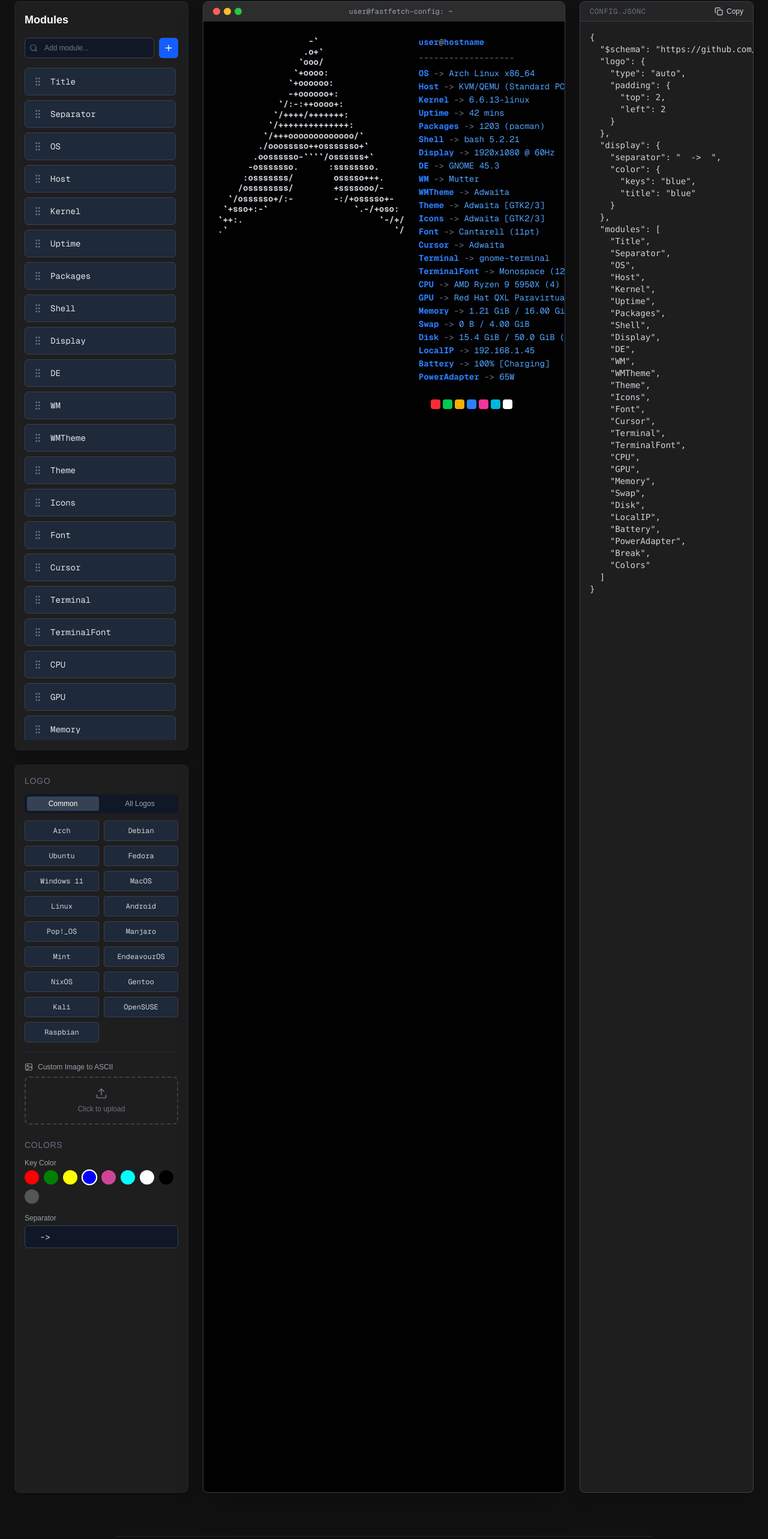
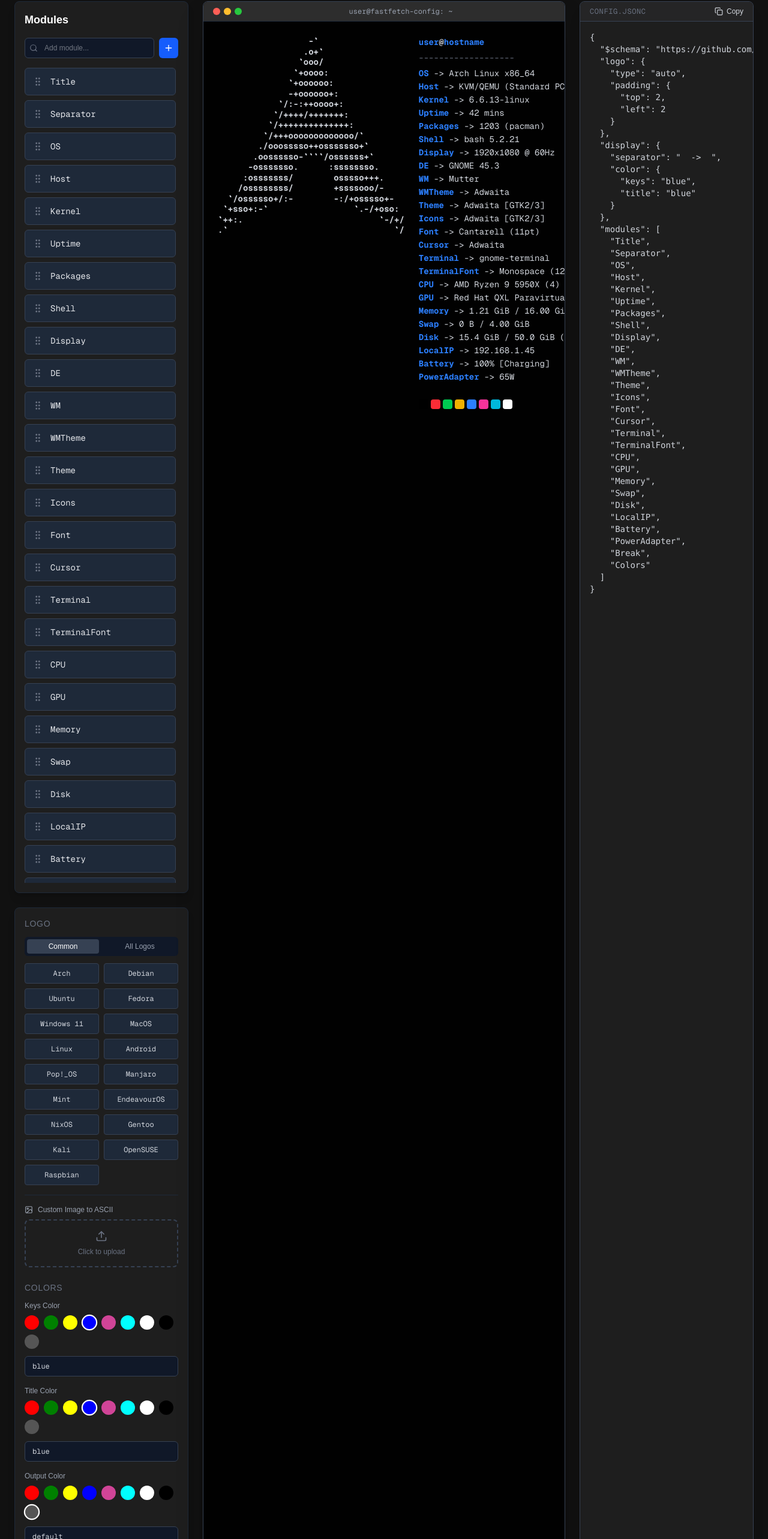
Before and after one commit to jmdspeedy/fastfetch-configurator, a Next.js app: page / in a window 1280 px wide. Shown: the part 123-2689 px from the top of the page at 60% size. Built offline with nearby package versions, Linux system fonts and the light colour scheme.

Commit message:
feat: expand color configuration options
- Add ColorPicker component with manual input support
- Add controls for Title, Output, and Separator colors
- Update TerminalPreview to render new color options

```diff
--- a/src/components/AppearanceControls.tsx
+++ b/src/components/AppearanceControls.tsx
@@ -7,7 +7,7 @@ import { convertImageToAscii } from '@/utils/ascii';
 import { useRef, useState, useMemo } from 'react';
 import { Upload, Image as ImageIcon, Search } from 'lucide-react';
 
-const colors = ['red', 'green', 'yellow', 'blue', 'magenta', 'cyan', 'white', 'black', 'default'];
+import ColorPicker from './ColorPicker';
 
 export default function AppearanceControls() {
   const { logo, setPresetLogo, setCustomLogo, display, updateDisplay } = useConfigStore();
@@ -152,19 +152,35 @@ export default function AppearanceControls() {
 
         <div className="flex flex-col gap-4">
           <div>
-            <label className="text-xs text-gray-400 mb-1 block">Key Color</label>
-            <div className="flex flex-wrap gap-2">
-              {colors.map(c => (
-                <button
-                  key={c}
-                  onClick={() => updateDisplay({ color: { ...display.color, keys: c } })}
-                  className={`w-6 h-6 rounded-full border-2 transition-transform ${display.color?.keys === c ? 'border-white scale-110' : 'border-transparent'
-                    }`}
-                  style={{ backgroundColor: c === 'default' ? '#555' : c === 'black' ? '#000' : c === 'magenta' ? '#d04497' : c }}
-                  title={c}
+            <ColorPicker
+              label="Keys Color"
+              value={display.color?.keys}
+              onChange={(val) => updateDisplay({ color: { ...display.color, keys: val } })}
             />
-              ))}
           </div>
+
+          <div>
+            <ColorPicker
+              label="Title Color"
+              value={display.color?.title}
+              onChange={(val) => updateDisplay({ color: { ...display.color, title: val } })}
+            />
+          </div>
+
+          <div>
+            <ColorPicker
+              label="Output Color"
+              value={display.color?.output}
+              onChange={(val) => updateDisplay({ color: { ...display.color, output: val } })}
+            />
+          </div>
+
+          <div>
+            <ColorPicker
+              label="Separator Color"
+              value={display.color?.separator}
+              onChange={(val) => updateDisplay({ color: { ...display.color, separator: val } })}
+            />
           </div>
 
           <div>
--- /dev/null
+++ b/src/components/ColorPicker.tsx
@@ -0,0 +1,56 @@
+import React, { useState, useEffect } from 'react';
+
+const PRESET_COLORS = ['red', 'green', 'yellow', 'blue', 'magenta', 'cyan', 'white', 'black', 'default'];
+
+interface ColorPickerProps {
+    label: string;
+    value?: string;
+    onChange: (value: string) => void;
+}
+
+export default function ColorPicker({ label, value = 'default', onChange }: ColorPickerProps) {
+    const [inputValue, setInputValue] = useState(value);
+
+    // Sync internal input state when prop value changes (e.g. from preset click)
+    useEffect(() => {
+        setInputValue(value);
+    }, [value]);
+
+    const handleInputChange = (e: React.ChangeEvent<HTMLInputElement>) => {
+        const newValue = e.target.value;
+        setInputValue(newValue);
+        onChange(newValue);
+    };
+
+    return (
+        <div className="flex flex-col gap-2">
+            <label className="text-xs text-gray-400 font-medium">{label}</label>
+
+            {/* Preset Colors */}
+            <div className="flex flex-wrap gap-2 mb-1">
+                {PRESET_COLORS.map(c => (
+                    <button
+                        key={c}
+                        onClick={() => onChange(c)}
+                        className={`w-6 h-6 rounded-full border-2 transition-transform ${value === c ? 'border-white scale-110' : 'border-transparent'
+                            }`}
+                        style={{
+                            backgroundColor: c === 'default' ? '#555' : c === 'magenta' ? '#d04497' : c
+                        }}
+                        title={c}
+                        type="button"
+                    />
+                ))}
+            </div>
+
+            {/* Manual Input */}
+            <input
+                type="text"
+                value={inputValue}
+                onChange={handleInputChange}
+                className="w-full bg-gray-900 border border-gray-700 text-gray-300 text-xs rounded-md px-3 py-2 font-mono focus:outline-none focus:border-blue-500 transition-colors"
+                placeholder="e.g. red, 35, bright_blue, #FF0000"
+            />
+        </div>
+    );
+}
--- a/src/components/TerminalPreview.tsx
+++ b/src/components/TerminalPreview.tsx
@@ -95,16 +95,26 @@ export default function TerminalPreview() {
 
   const separator = display.separator || ': ';
   const keyColor = display.color?.keys || 'blue';
+  const titleColor = display.color?.title || 'blue';
+  const outputColor = display.color?.output || 'default';
+  const separatorColor = display.color?.separator || 'default';
 
   // Tailwind map for simple color names
+  // Tailwind map for simple color names
   const getColorClass = (colorName?: string) => {
-    if (!colorName) return 'text-blue-400';
+    if (!colorName) return 'text-gray-200'; // Default text color
+
+    // Normalize (handle bold_, bright_, etc. by stripping locally for preview simplicity)
+    // In a real terminal emulator we'd handle brightness, but for a simple preview:
+    const normalized = colorName.replace(/^(bold_|bright_|italic_|underline_|blink_)+/, '');
+
     const map: Record<string, string> = {
       black: 'text-gray-900', red: 'text-red-500', green: 'text-green-500',
       yellow: 'text-yellow-500', blue: 'text-blue-500', magenta: 'text-pink-500',
-      cyan: 'text-cyan-500', white: 'text-gray-100', default: 'text-gray-200'
+      cyan: 'text-cyan-500', white: 'text-gray-100', default: 'text-gray-300'
     };
-    return map[colorName] || 'text-blue-400';
+
+    return map[normalized] || map[colorName] || 'text-gray-300';
   };
 
   return (
@@ -125,9 +135,9 @@ export default function TerminalPreview() {
           {/* Logo */}
           <div className="font-bold whitespace-pre leading-tight select-none">
             {logo._customContent ? (
-               <Ansi>{logo._customContent}</Ansi>
+              <Ansi>{logo._customContent}</Ansi>
             ) : (
-               logoData?.ascii.split('\n').map((line, i) => renderLogoLine(line, i))
+              logoData?.ascii.split('\n').map((line, i) => renderLogoLine(line, i))
             )}
           </div>
 
@@ -139,9 +149,9 @@ export default function TerminalPreview() {
               if (data.type === 'title') {
                 return (
                   <div key={m.id} className="mb-1">
-                    <span className={clsx("font-bold", getColorClass(keyColor))}>user</span>
-                    <span className="text-gray-400">@</span>
-                    <span className={clsx("font-bold", getColorClass(keyColor))}>hostname</span>
+                    <span className={clsx("font-bold", getColorClass(titleColor))}>user</span>
+                    <span className={clsx("font-bold", getColorClass(separatorColor))}>@</span>
+                    <span className={clsx("font-bold", getColorClass(titleColor))}>hostname</span>
                   </div>
                 );
               }
@@ -174,8 +184,8 @@ export default function TerminalPreview() {
                   <span className={clsx("font-bold", getColorClass(m.keyColor || keyColor))}>
                     {data.key}
                   </span>
-                  <span className="text-gray-500">{data.separator}</span>
-                  <span className={clsx(getColorClass(m.outputColor))}>
+                  <span className={clsx(getColorClass(separatorColor))}>{data.separator}</span>
+                  <span className={clsx(getColorClass(m.outputColor || outputColor))}>
                     {data.value}
                   </span>
                 </div>
```
Lines whose indentation alone changed are shown as unchanged.
